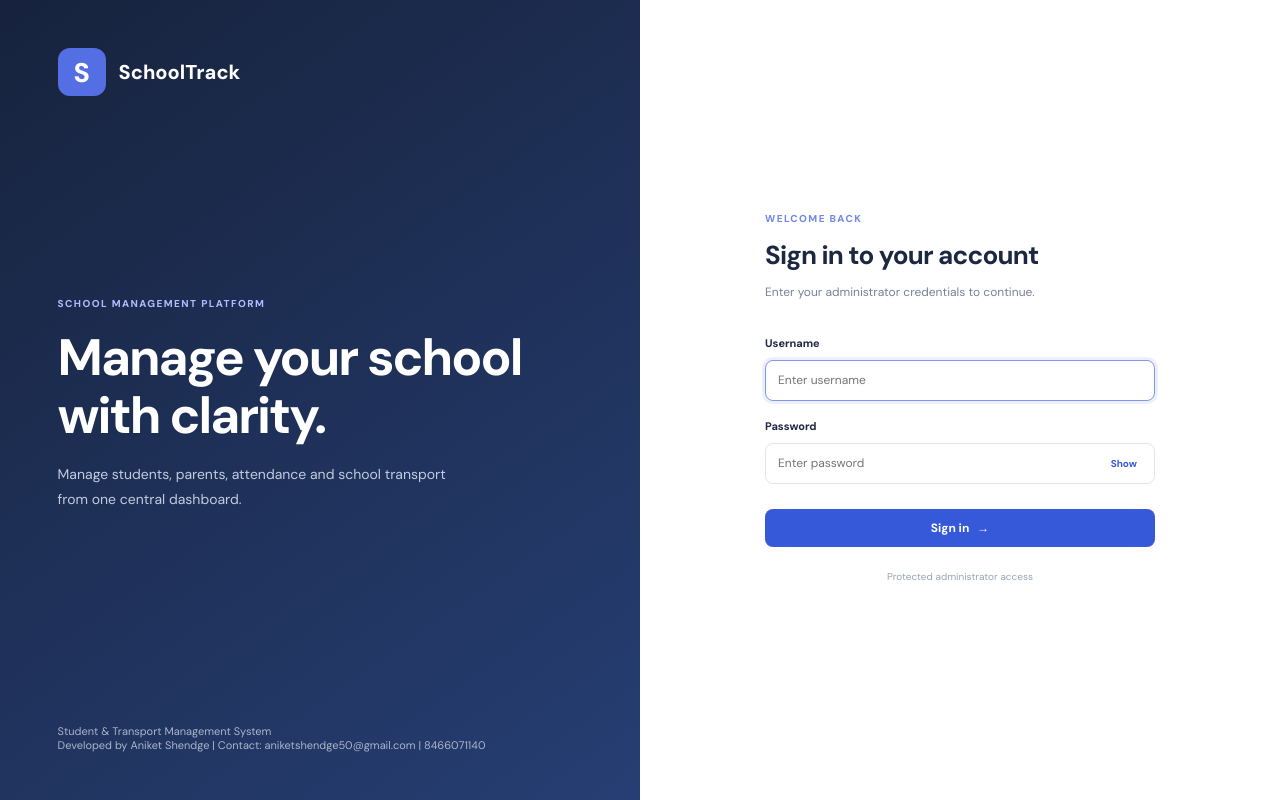
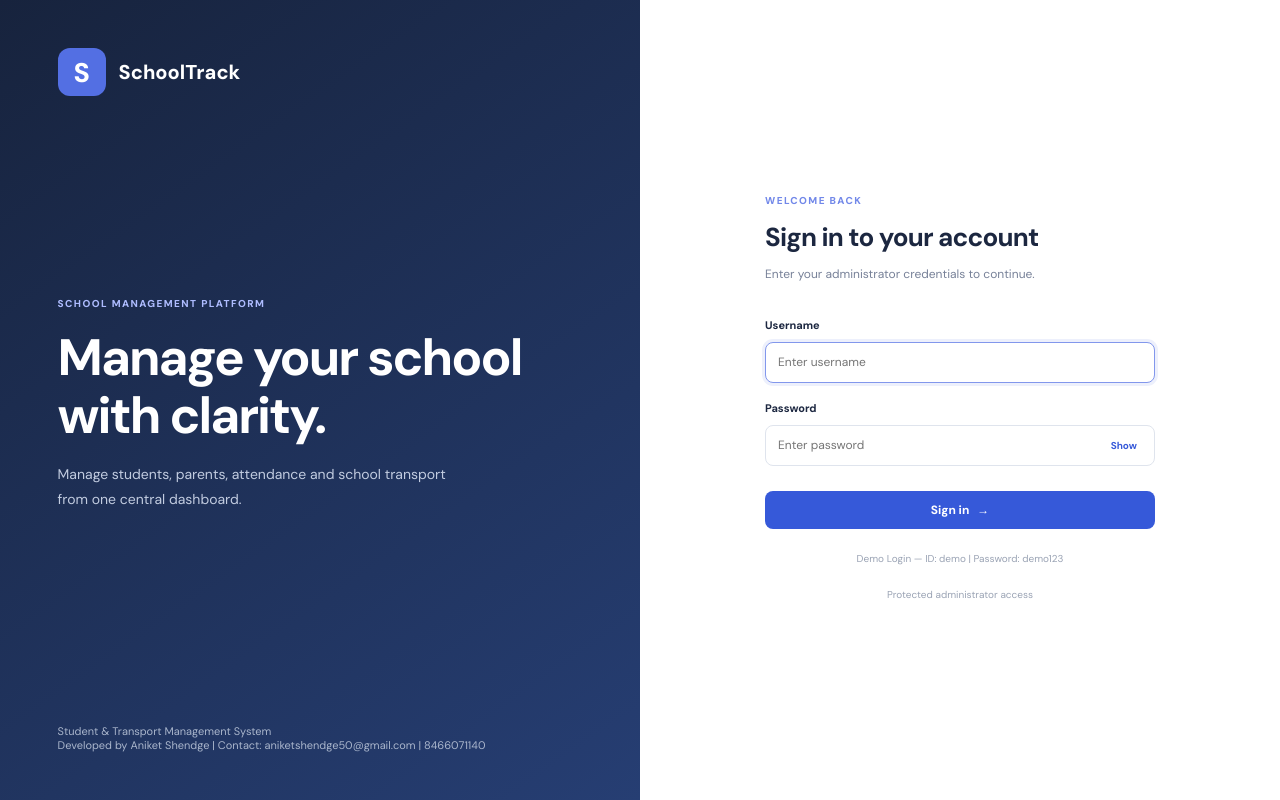
Before and after one commit to AniketShendge0722/student, a Spring app: template src/main/resources/templates/login.html in a window 1280 px wide. Run offline with Thymeleaf, Linux system fonts and the light colour scheme; the template is opened without the code that fills it, so the values that code supplies are empty; some of the project's set-up classes (security, data sources, template engines, error pages and the like) are left out, and stand-ins take their place.

Commit message:
add demo login

```diff
--- a/src/main/resources/templates/login.html
+++ b/src/main/resources/templates/login.html
@@ -75,6 +75,8 @@
                 </button>
             </form>
 
+            <p class="login-note">Demo Login — ID: demo | Password: demo123</p>
+
             <p class="login-note">Protected administrator access</p>
         </div>
     </section>
```
